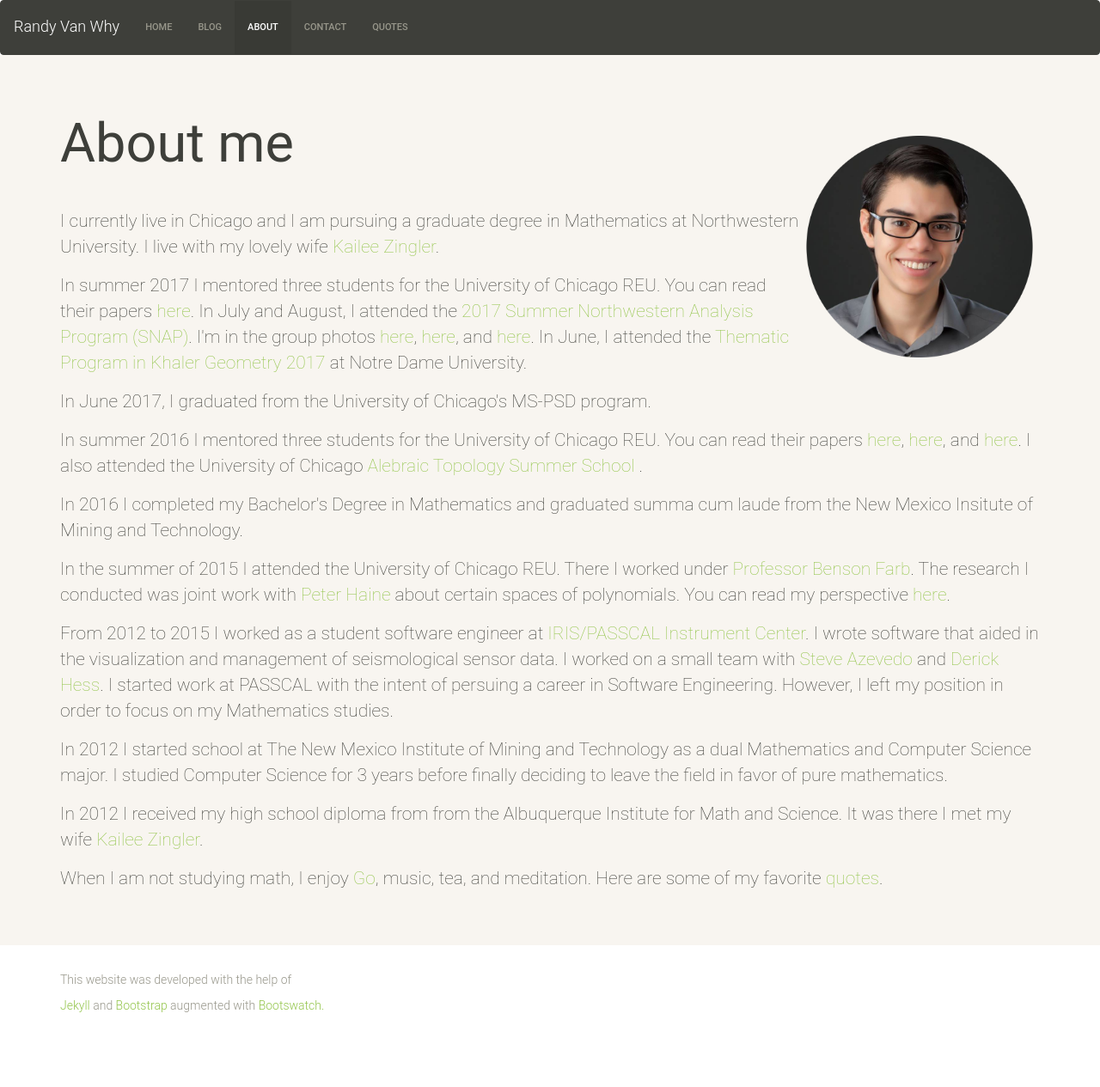
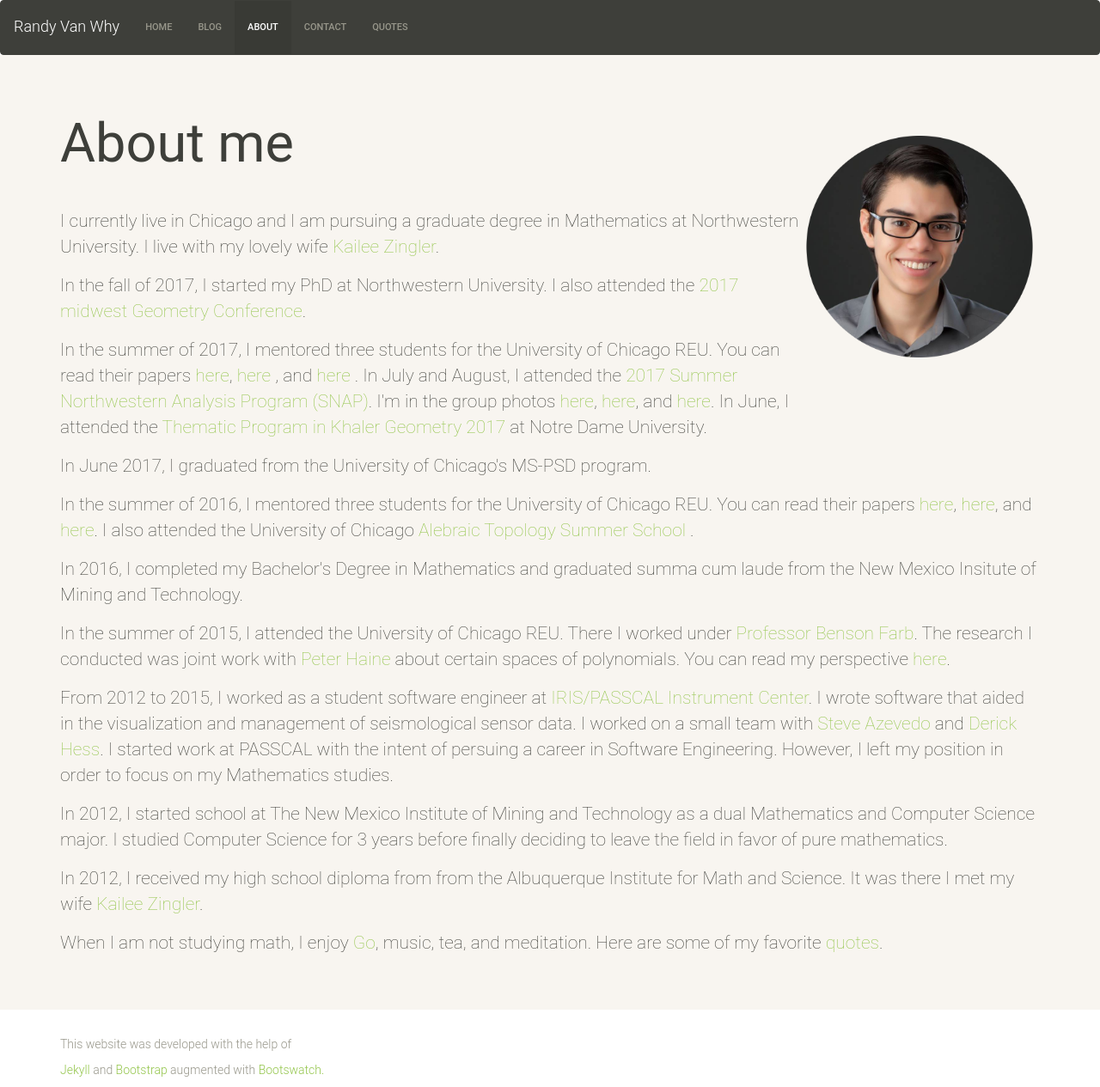
Before and after one commit to rvanwhy/rvanwhy.github.io, a Jekyll site: the page built from 02-about.md, in a window 1280 px wide. Shown: the whole page at 86% size. Built offline with Jekyll 4.4.1, drawn with Linux system fonts in a browser that asks for light colours; nearby versions of some CDN libraries; before the commit the page ends 1190 px from its top, so only the background shows below that.

Commit message:
UPDATE: Updated the about page for the end of 2017

```diff
--- a/02-about.md
+++ b/02-about.md
@@ -11,24 +11,28 @@ permalink: about.html
     <hr>
     <p>I currently live in Chicago and I am pursuing a graduate degree in Mathematics at Northwestern University. I live with my lovely wife <a href="https://kzingler.github.io/">Kailee Zingler</a>.</p>
 
-<p> In summer 2017 I mentored three students for the University of Chicago REU. You can read their papers <a href="https://math.uchicago.edu/~may/REU2017">here</a>. In July and August, I attended the <a href="http://sites.math.northwestern.edu/SNAP2017/">2017 Summer Northwestern Analysis Program (SNAP)</a>. I'm in the group photos <a href="http://sites.math.northwestern.edu/SNAP2017/w1.jpg">here</a>, <a href="http://sites.math.northwestern.edu/SNAP2017/w2.jpg">here</a>, and <a href="http://sites.math.northwestern.edu/SNAP2017/w3.jpg">here</a>. In June, I attended the <a href="https://www3.nd.edu/~cmnd/programs/cmnd2017/">Thematic Program in Khaler Geometry 2017</a> at Notre Dame University.
+<p> In the fall of 2017, I started my PhD at Northwestern University. I also attended the <a href="https://www.math.ksu.edu/events/conference/2017_Midwest_Geometry/2017_Midwest_Geometry.html">2017
+midwest Geometry Conference</a>.
+
+<p> In the summer of 2017, I mentored three students for the University of Chicago REU. You can read their papers <a href="https://math.uchicago.edu/~may/REU2017/REUPapers/Wattal.pdf">here</a>, <a href="https://math.uchicago.edu/~may/REU2017/REUPapers/Kim.pdf"> here </a>, and
+<a href="https://math.uchicago.edu/~may/REU2017/REUPapers/Green.pdf"> here </a>. In July and August, I attended the <a href="http://sites.math.northwestern.edu/SNAP2017/">2017 Summer Northwestern Analysis Program (SNAP)</a>. I'm in the group photos <a href="http://sites.math.northwestern.edu/SNAP2017/w1.jpg">here</a>, <a href="http://sites.math.northwestern.edu/SNAP2017/w2.jpg">here</a>, and <a href="http://sites.math.northwestern.edu/SNAP2017/w3.jpg">here</a>. In June, I attended the <a href="https://www3.nd.edu/~cmnd/programs/cmnd2017/">Thematic Program in Khaler Geometry 2017</a> at Notre Dame University.
 
 <p> In June 2017, I graduated from the University of Chicago's MS-PSD program.
 
-<p>In summer 2016 I mentored three students for the University of Chicago REU. You can read their papers <a href="https://math.uchicago.edu/~may/REU2016/REUPapers/Gaddy.pdf">here</a>, <a href="https://math.uchicago.edu/~may/REU2016/REUPapers/Morrison.pdf">here</a>, and <a href="https://math.uchicago.edu/~may/REU2016">here</a>. I also attended the University of Chicago <a href="https://math.uchicago.edu/~chicagotopology2/">Alebraic Topology Summer School</a> .</p>
+<p>In the summer of 2016, I mentored three students for the University of Chicago REU. You can read their papers <a href="https://math.uchicago.edu/~may/REU2016/REUPapers/Gaddy.pdf">here</a>, <a href="https://math.uchicago.edu/~may/REU2016/REUPapers/Morrison.pdf">here</a>, and <a href="https://math.uchicago.edu/~may/REU2016">here</a>. I also attended the University of Chicago <a href="https://math.uchicago.edu/~chicagotopology2/">Alebraic Topology Summer School</a> .</p>
 
-<p>In 2016 I completed my Bachelor's Degree in Mathematics and graduated summa cum laude from the New Mexico Insitute of Mining and Technology.
+<p>In 2016, I completed my Bachelor's Degree in Mathematics and graduated summa cum laude from the New Mexico Insitute of Mining and Technology.
    </p>
 
-<p>In the summer of 2015 I attended the University of Chicago REU. There I worked under <a href="https://www.math.uchicago.edu/~farb/">Professor Benson Farb</a>. The research I conducted was joint work with <a href="http://www.mit.edu/~phaine/">Peter Haine</a> about certain spaces of polynomials. You can read my perspective <a href="https://math.uchicago.edu/~may/REU2015/REUPapers/VanWhy.pdf">here</a>.</p>
+<p>In the summer of 2015, I attended the University of Chicago REU. There I worked under <a href="https://www.math.uchicago.edu/~farb/">Professor Benson Farb</a>. The research I conducted was joint work with <a href="http://www.mit.edu/~phaine/">Peter Haine</a> about certain spaces of polynomials. You can read my perspective <a href="https://math.uchicago.edu/~may/REU2015/REUPapers/VanWhy.pdf">here</a>.</p>
 
-<p>From 2012 to 2015 I worked as a student software engineer at <a href="https://www.passcal.nmt.edu/">IRIS/PASSCAL Instrument Center</a>. I wrote software that aided in the visualization and
+<p>From 2012 to 2015, I worked as a student software engineer at <a href="https://www.passcal.nmt.edu/">IRIS/PASSCAL Instrument Center</a>. I wrote software that aided in the visualization and
     management of seismological sensor data. I worked on a small team with <a href="https://www.passcal.nmt.edu/users/azevedo">Steve Azevedo</a> and <a href="https://www.passcal.nmt.edu/users/dhess">Derick Hess</a>. I started work at PASSCAL with the intent of persuing a career in Software Engineering. However, I left my position in order to focus on
     my Mathematics studies.</p>
 
-<p> In 2012 I started school at The New Mexico Institute of Mining and Technology as a dual Mathematics and Computer Science major. I studied Computer Science for 3 years before finally deciding to leave the field in favor of pure mathematics.</p>
+<p> In 2012, I started school at The New Mexico Institute of Mining and Technology as a dual Mathematics and Computer Science major. I studied Computer Science for 3 years before finally deciding to leave the field in favor of pure mathematics.</p>
 
-<p>In 2012 I received my high school diploma from from the Albuquerque Institute for Math and Science. It was there I met my wife <a href="https://kzingler.github.io/">Kailee Zingler</a>.</p>
+<p>In 2012, I received my high school diploma from from the Albuquerque Institute for Math and Science. It was there I met my wife <a href="https://kzingler.github.io/">Kailee Zingler</a>.</p>
 
 
 <p>When I am not studying math, I enjoy <a href="https://en.wikipedia.org/wiki/Go_(game)">Go</a>, music, tea, and meditation. Here are some of my favorite <a href="quotes">quotes</a>.
```
